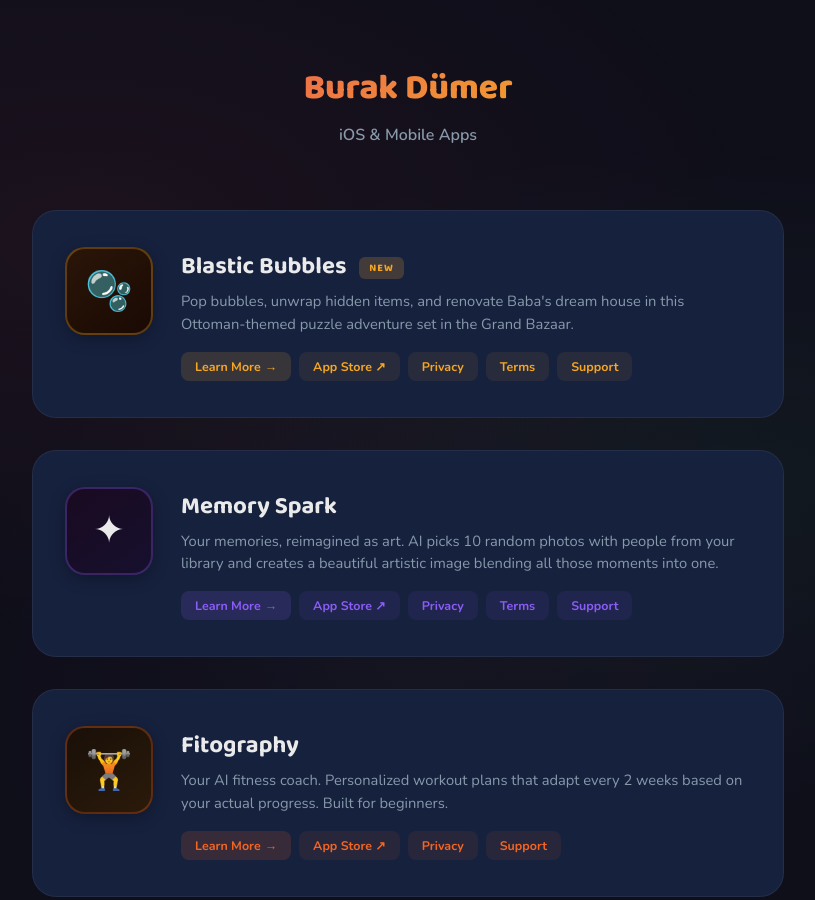
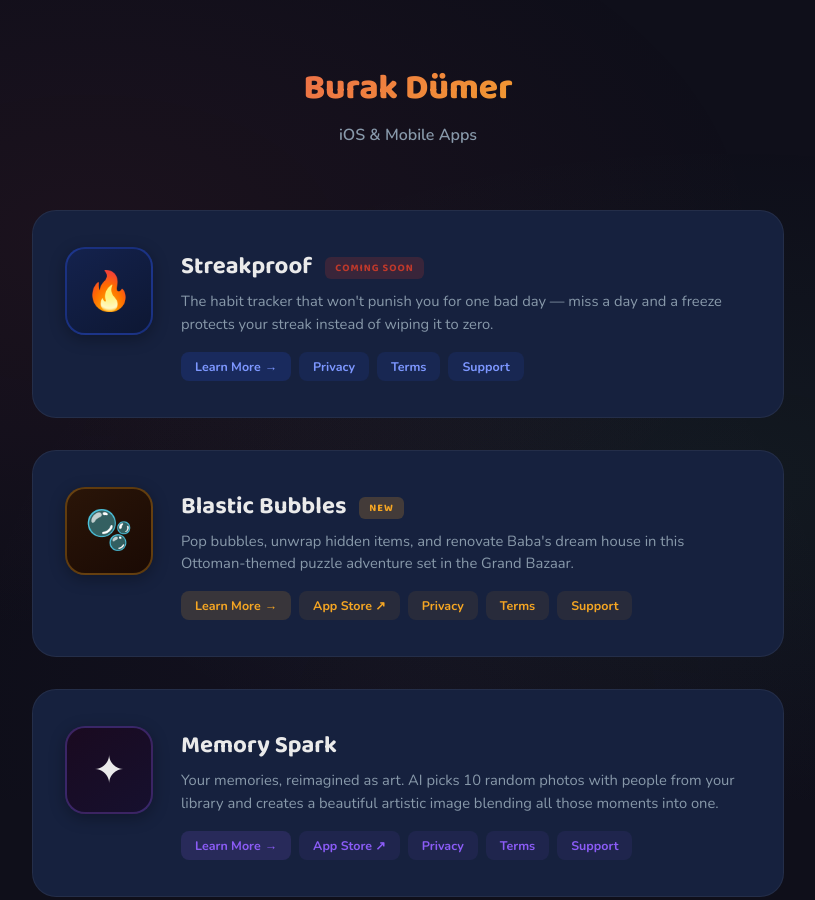
Before and after one commit to burakdumer22/burakdumer22.github.io, a plain HTML site: page index.html in a window 1280 px wide. Shown: the top 900 px of the page, without its empty margins (232-1047 px from the left). Drawn offline with nearby package versions, Linux system fonts and the light colour scheme.

Commit message:
homepage: add Streakproof card

```diff
--- a/index.html
+++ b/index.html
@@ -4,7 +4,7 @@
 <meta charset="UTF-8">
 <meta name="viewport" content="width=device-width, initial-scale=1.0">
 <title>Burak Dümer — iOS & Mobile Apps</title>
-<meta name="description" content="Mobile apps by Hasan Burak Dümer. Blastic Bubbles — Ottoman puzzle game. Memory Spark — AI memory art. Fitography — AI fitness coach. CardMoji — emoji memory game. MindCleaner — photo cleanup.">
+<meta name="description" content="Mobile apps by Hasan Burak Dümer. Streakproof — forgiving habit tracker. Blastic Bubbles — Ottoman puzzle game. Memory Spark — AI memory art. Fitography — AI fitness coach. CardMoji — emoji memory game. MindCleaner — photo cleanup.">
 <link rel="preconnect" href="https://fonts.googleapis.com">
 <link href="https://fonts.googleapis.com/css2?family=Baloo+2:wght@600;700;800&family=Nunito:wght@400;600;700&display=swap" rel="stylesheet">
 <style>
@@ -260,6 +260,28 @@
     background: rgba(76,201,240,0.28);
   }
 
+  .app-icon.streakproof {
+    background: linear-gradient(145deg, #14224d, #0d1733);
+    border: 2px solid rgba(46,91,255,0.35);
+  }
+
+  /* Streakproof links */
+  .streakproof-links .app-link {
+    color: #7d97ff;
+    background: rgba(46,91,255,0.10);
+  }
+  .streakproof-links .app-link:hover {
+    background: rgba(46,91,255,0.20);
+    color: #a9bbff;
+  }
+  .streakproof-links .app-link.primary {
+    background: rgba(46,91,255,0.16);
+    color: #7d97ff;
+  }
+  .streakproof-links .app-link.primary:hover {
+    background: rgba(46,91,255,0.30);
+  }
+
   .badge {
     display: inline-block;
     font-family: 'Baloo 2', cursive;
@@ -335,6 +357,21 @@
   </div>
 
   <div class="apps">
+    <!-- Streakproof -->
+    <div class="app-card">
+      <div class="app-icon streakproof">🔥</div>
+      <div class="app-info">
+        <div class="app-name">Streakproof <span class="badge coming">Coming Soon</span></div>
+        <div class="app-tagline">The habit tracker that won't punish you for one bad day — miss a day and a freeze protects your streak instead of wiping it to zero.</div>
+        <div class="app-links streakproof-links">
+          <a href="/streakproof/" class="app-link primary">Learn More <span class="arrow">→</span></a>
+          <a href="/streakproof/privacy-policy/" class="app-link">Privacy</a>
+          <a href="/streakproof/terms-of-use/" class="app-link">Terms</a>
+          <a href="/streakproof/support/" class="app-link">Support</a>
+        </div>
+      </div>
+    </div>
+
     <!-- Blastic Bubbles -->
     <div class="app-card">
       <div class="app-icon blasticbubbles">🫧</div>
```
